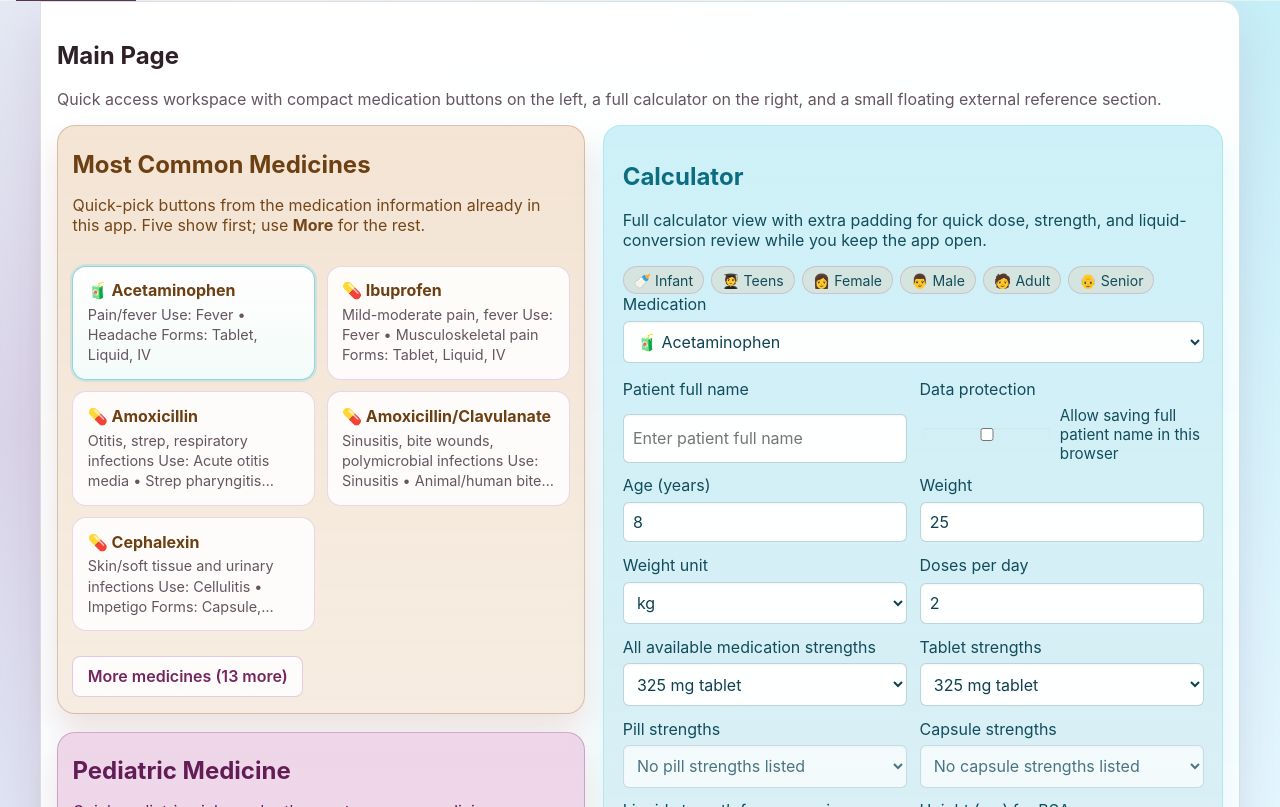
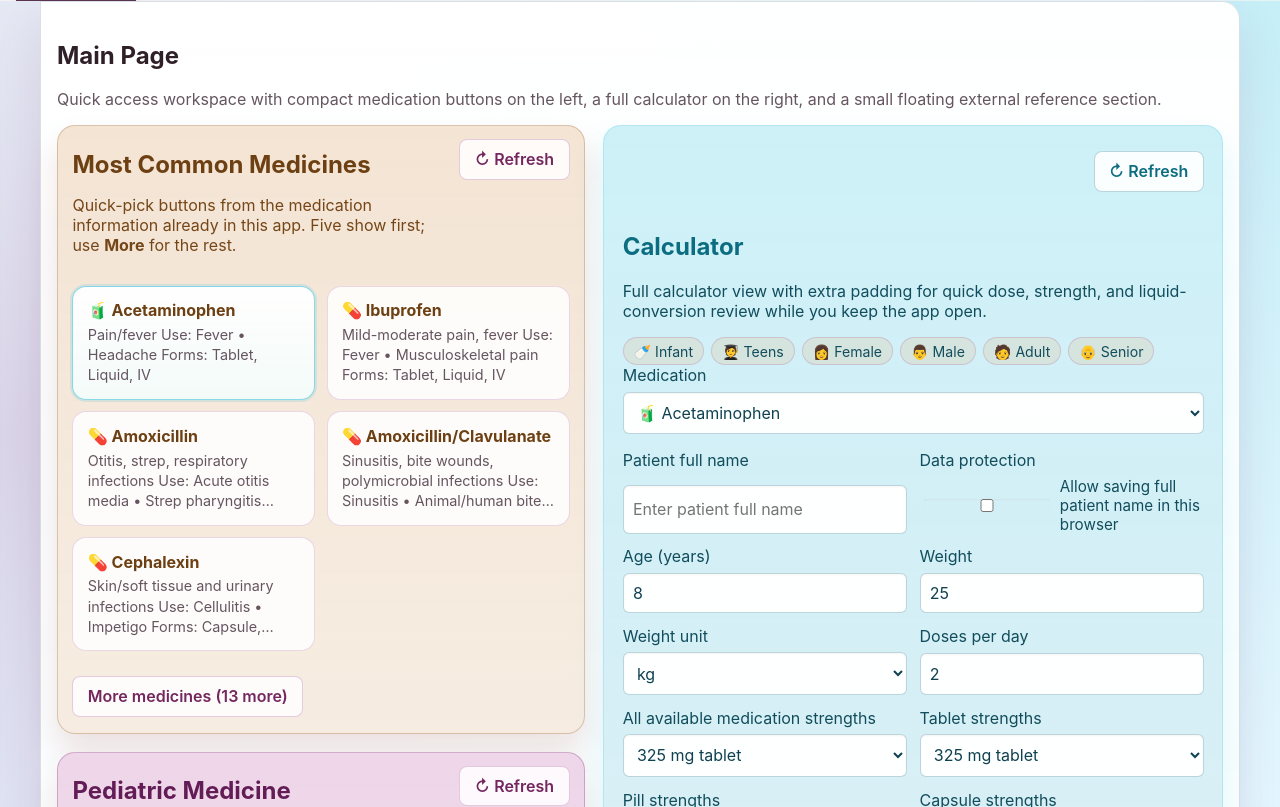
Before and after one commit to bernmoreno/dosecalc, a React (Create React App) app: page / in a window 1280 px wide. Shown: the part 293-1100 px from the top of the page. Built offline with nearby package versions, Linux system fonts and the light colour scheme.

Commit message:
Add refresh buttons to main page sections

```diff
--- a/src/App.css
+++ b/src/App.css
@@ -430,6 +430,36 @@ textarea {
 .compact-panel-header h2,
 .external-link-header h2 {
   margin-bottom: 0.35rem;
+}
+
+.compact-panel-header,
+.manual-calculator-header {
+  display: flex;
+  align-items: flex-start;
+  justify-content: space-between;
+  gap: 0.85rem;
+}
+
+.section-panel-tools {
+  display: flex;
+  justify-content: flex-end;
+  margin-bottom: 0.35rem;
+}
+
+.section-refresh-btn {
+  margin-top: 0;
+  display: inline-flex;
+  align-items: center;
+  justify-content: center;
+  gap: 0.35rem;
+  white-space: nowrap;
+}
+
+.manual-calculator-actions {
+  display: flex;
+  align-items: center;
+  gap: 0.65rem;
+  flex-wrap: wrap;
 }
 
 .medicine-button-grid {
@@ -1111,13 +1141,6 @@ textarea {
   border-color: rgba(24, 184, 214, 0.2);
 }
 
-.manual-calculator-header {
-  display: flex;
-  align-items: flex-start;
-  justify-content: space-between;
-  gap: 0.9rem;
-}
-
 .manual-calculator-header h2 {
   margin-bottom: 0.35rem;
 }
@@ -1192,8 +1215,12 @@ textarea {
     flex-direction: column;
   }
 
-  .manual-calculator-header {
+  .compact-panel-header,
+  .manual-calculator-header,
+  .manual-calculator-actions,
+  .section-panel-tools {
     flex-direction: column;
+    align-items: stretch;
   }
 }
 
--- a/src/tabs/MainPageTab.js
+++ b/src/tabs/MainPageTab.js
@@ -36,6 +36,9 @@ function buildMedicationPreview(medication) {
 export default function MainPageTab({ initialCalculatorMedicationId = "" }) {
   const [showAllCommonMeds, setShowAllCommonMeds] = useState(false);
   const [selectedExternalLinkId, setSelectedExternalLinkId] = useState(EXTERNAL_LINKS[0]?.id ?? "");
+  const [calculatorRefreshKey, setCalculatorRefreshKey] = useState(0);
+  const [externalFrameKey, setExternalFrameKey] = useState(0);
+  const [manualFrameKey, setManualFrameKey] = useState(0);
   const externalViewerRef = useRef(null);
 
   const medicationMap = useMemo(() => {
@@ -76,11 +79,36 @@ export default function MainPageTab({ initialCalculatorMedicationId = "" }) {
     ? commonMedications
     : commonMedications.slice(0, PREVIEW_MEDICATION_LIMIT);
 
+  const firstPediatricMedicationId = pediatricQuickGroups.find((group) => group.items.length > 0)?.items[0]?.medicationId ?? "";
+
   const selectedMedication = medicationMap[selectedMedicationId] ?? commonMedications[0] ?? null;
   const selectedExternalLink = EXTERNAL_LINKS.find((link) => link.id === selectedExternalLinkId) ?? EXTERNAL_LINKS[0] ?? null;
 
   const scrollToExternalViewer = () => {
     externalViewerRef.current?.scrollIntoView({ behavior: "smooth", block: "start" });
+  };
+
+  const refreshCommonSection = () => {
+    setShowAllCommonMeds(false);
+    setSelectedMedicationId(initialCalculatorMedicationId || MOST_COMMON_URGENT_CARE_MED_IDS[0] || commonMedications[0]?.id || "");
+  };
+
+  const refreshPediatricSection = () => {
+    if (firstPediatricMedicationId) {
+      setSelectedMedicationId(firstPediatricMedicationId);
+    }
+  };
+
+  const refreshCalculatorSection = () => {
+    setCalculatorRefreshKey((current) => current + 1);
+  };
+
+  const refreshExternalSection = () => {
+    setExternalFrameKey((current) => current + 1);
+  };
+
+  const refreshManualSection = () => {
+    setManualFrameKey((current) => current + 1);
   };
 
   return (
@@ -100,6 +128,14 @@ export default function MainPageTab({ initialCalculatorMedicationId = "" }) {
                   Quick-pick buttons from the medication information already in this app. Five show first; use <strong>More</strong> for the rest.
                 </p>
               </div>
+              <button
+                type="button"
+                className="secondary-btn section-refresh-btn"
+                onClick={refreshCommonSection}
+                aria-label="Refresh most common medicines section"
+              >
+                ↻ Refresh
+              </button>
             </div>
 
             <div className="medicine-button-grid" aria-label="Most common medicines">
@@ -135,6 +171,14 @@ export default function MainPageTab({ initialCalculatorMedicationId = "" }) {
                   Quick pediatric picks under the most common medicines area. Tap a medication to load it into the calculator and detail panel.
                 </p>
               </div>
+              <button
+                type="button"
+                className="secondary-btn section-refresh-btn"
+                onClick={refreshPediatricSection}
+                aria-label="Refresh pediatric medicine section"
+              >
+                ↻ Refresh
+              </button>
             </div>
 
             <div className="pediatric-quick-groups" aria-label="Pediatric medicine quick groups">
@@ -179,7 +223,18 @@ export default function MainPageTab({ initialCalculatorMedicationId = "" }) {
 
         <div className="dashboard-side-stack">
           <div className="floating-panel floating-panel-calculator full-calculator-panel panel-theme-calculator">
+            <div className="section-panel-tools">
+              <button
+                type="button"
+                className="secondary-btn section-refresh-btn"
+                onClick={refreshCalculatorSection}
+                aria-label="Refresh calculator section"
+              >
+                ↻ Refresh
+              </button>
+            </div>
             <DoseCalcCalculatorTab
+              key={`calculator-${calculatorRefreshKey}`}
               initialMedicationId={selectedMedication?.id || initialCalculatorMedicationId}
               heading="Calculator"
               description="Full calculator view with extra padding for quick dose, strength, and liquid-conversion review while you keep the app open."
@@ -195,6 +250,14 @@ export default function MainPageTab({ initialCalculatorMedicationId = "" }) {
                   Floating public reference viewer inside the page. Choose a public Epocrates page below, scroll it here, or open it in a separate tab when needed.
                 </p>
               </div>
+              <button
+                type="button"
+                className="secondary-btn section-refresh-btn external-action-btn"
+                onClick={refreshExternalSection}
+                aria-label="Refresh external link viewer"
+              >
+                ↻ Refresh
+              </button>
             </div>
 
             <div className="external-link-button-list" aria-label="External reference links">
@@ -237,6 +300,7 @@ export default function MainPageTab({ initialCalculatorMedicationId = "" }) {
                     <span className="external-scroll-cue-line" />
                   </div>
                   <iframe
+                    key={`${selectedExternalLink.id}-${externalFrameKey}`}
                     className="external-link-frame"
                     src={selectedExternalLink.url}
                     title={`${selectedExternalLink.label} viewer`}
@@ -263,6 +327,15 @@ export default function MainPageTab({ initialCalculatorMedicationId = "" }) {
               Full manual calculator view at the bottom of the page with a larger embedded frame so users can work in a fuller view with less scrolling.
             </p>
           </div>
+          <div className="manual-calculator-actions">
+            <button
+              type="button"
+              className="secondary-btn section-refresh-btn"
+              onClick={refreshManualSection}
+              aria-label="Refresh manual calculator section"
+            >
+              ↻ Refresh
+            </button>
             <a
               className="secondary-btn manual-calculator-link"
               href={MANUAL_CALCULATOR_URL}
@@ -272,9 +345,11 @@ export default function MainPageTab({ initialCalculatorMedicationId = "" }) {
               Open full calculator
             </a>
           </div>
+        </div>
 
         <div className="manual-calculator-frame-wrap">
           <iframe
+            key={`manual-${manualFrameKey}`}
             className="manual-calculator-frame"
             src={MANUAL_CALCULATOR_URL}
             title="Manual calculator app"
```
Also changed, not shown: 1 other file (tests, documents, lock files or other folders). Lines whose indentation alone changed are shown as unchanged.
